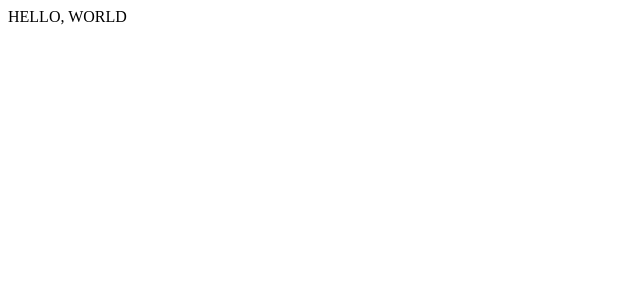
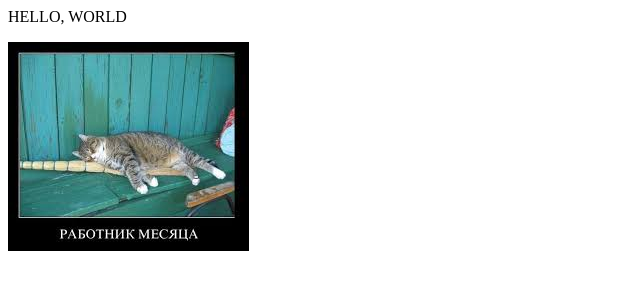
Before and after one commit to artem1989h/artem1989h.github.io, a plain HTML site: page index.html in a window 1280 px wide. Shown: the whole page, without its empty margins (0-640 px from the left). Drawn offline with Linux system fonts and the light colour scheme.

Commit message:
Update index.html

```diff
--- a/index.html
+++ b/index.html
@@ -1,5 +1,6 @@
 <html>
 <body>
 <p> HELLO, WORLD </p>
+<img src="thebest.jpg">
 </body>
 </html>
```
